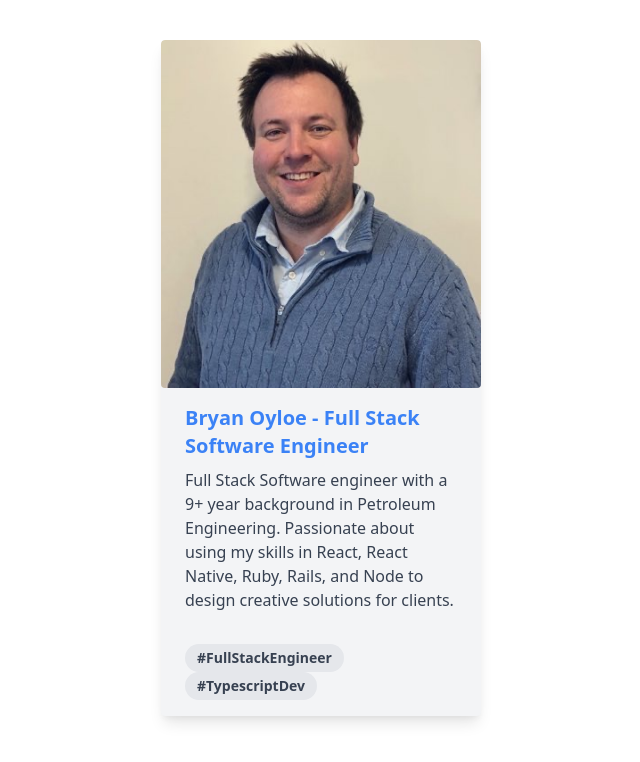
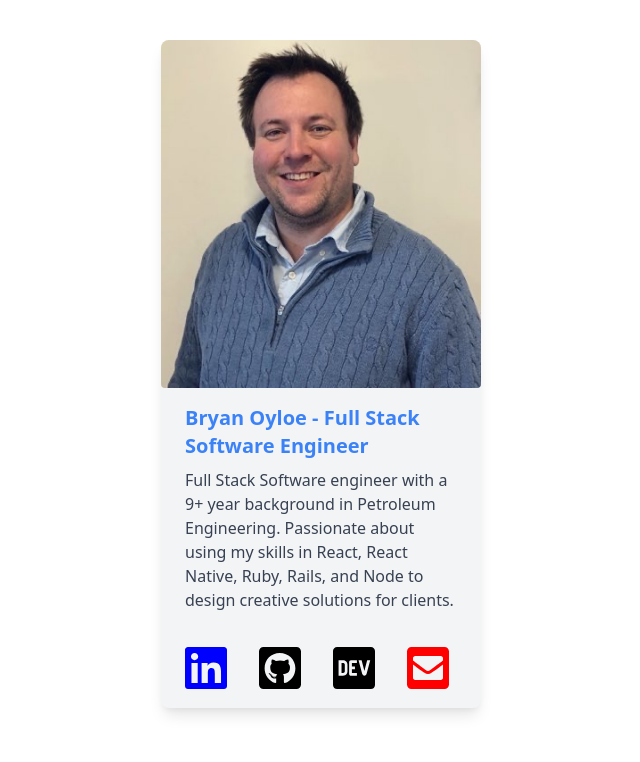
Before and after one commit to boyloe/portfolio, a React (Create React App) app: page / in a window 1280 px wide. Shown: the top 762 px of the page, without its empty margins (319-959 px from the left). Built offline with nearby package versions, Linux system fonts and the light colour scheme.

Commit message:
Add Icons to card

```diff
--- a/src/App.tsx
+++ b/src/App.tsx
@@ -1,11 +1,14 @@
 import React from 'react';
 import BryanPic from './assets/BryanNicePhoto.jpg'
+import { FontAwesomeIcon } from '@fortawesome/react-fontawesome'
+import { faLinkedin, faDev, faGithubSquare } from '@fortawesome/free-brands-svg-icons'
+import { faEnvelopeSquare } from '@fortawesome/free-solid-svg-icons'
 
 
 function App() {
   return (
-    <div className="flex justify-center py-10">
-      <div className="max-w-xs rounded overflow-hidden shadow-lg bg-gray-100">
+    <div className="flex justify-center py-10 container">
+      <div className="max-w-xs rounded-lg overflow-hidden shadow-lg bg-gray-100">
         <img className="w-full rounded" src={BryanPic} alt="Bryan" />
         <div className="px-6 py-4">
           <div className="font-bold text-blue-500 text-xl mb-2">
@@ -17,13 +20,19 @@ function App() {
             and Node to design creative solutions for clients.
           </p>
         </div>
-        <div className="px-6 py-4">
-          <span className="inline-block bg-gray-200 rounded-full px-3 py-1 text-sm font-semibold text-gray-700 mr-2">
-            #FullStackEngineer
-          </span>
-          <span className="inline-block bg-gray-200 rounded-full px-3 py-1 text-sm font-semibold text-gray-700 mr-2">
-            #TypescriptDev
-          </span>
+        <div className="px-6 py-4 flex space-x-8">
+          <a href="https://www.linkedin.com/in/bryan-oyloe">
+            <FontAwesomeIcon icon={faLinkedin} color='blue' size='3x' />
+          </a>
+          <a href="https://www.github.com/boyloe">
+            <FontAwesomeIcon icon={faGithubSquare} size='3x'/>
+          </a>
+          <a href="https://www.dev.to/boyloe">
+            <FontAwesomeIcon icon={faDev} size='3x'/>
+          </a>
+          <a href="mailto:boyloe@gmail.com">
+            <FontAwesomeIcon icon={faEnvelopeSquare} size='3x' color='red'/>
+          </a>
         </div>
       </div>
     </div>
```
